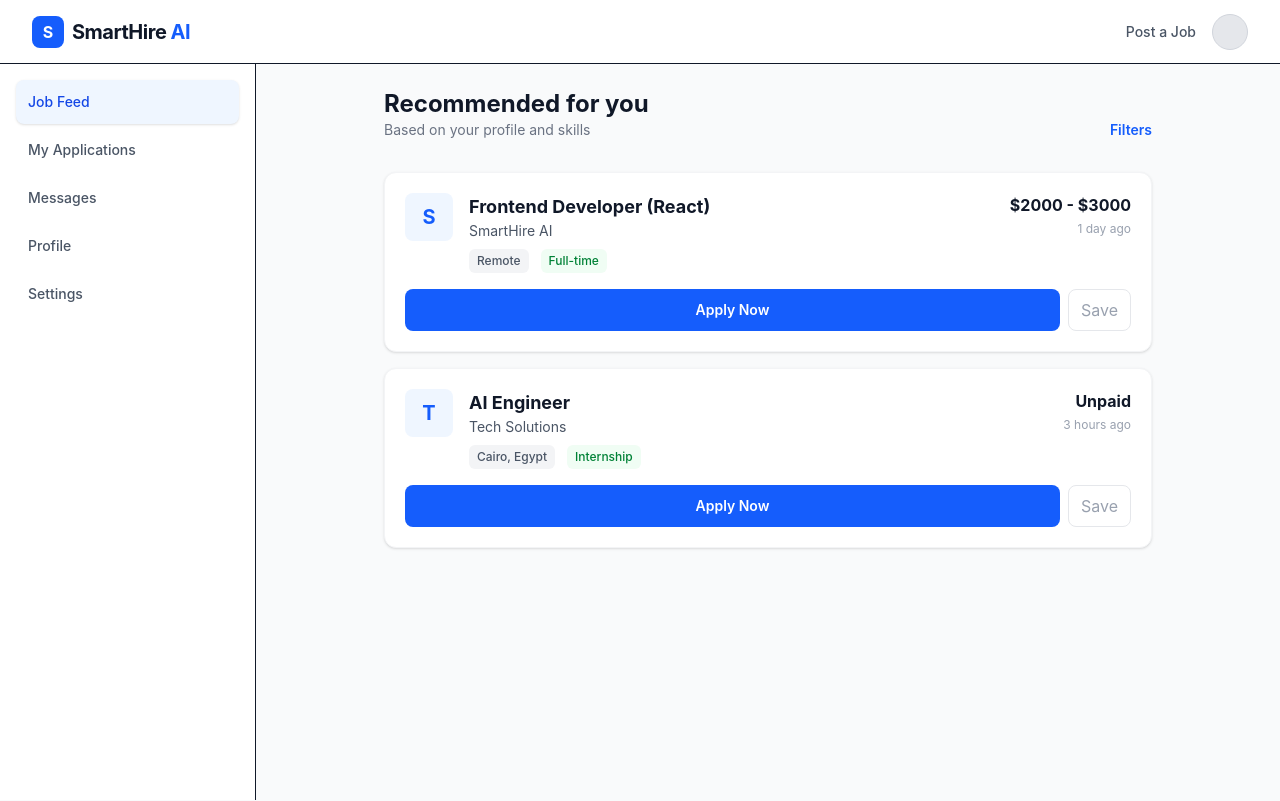
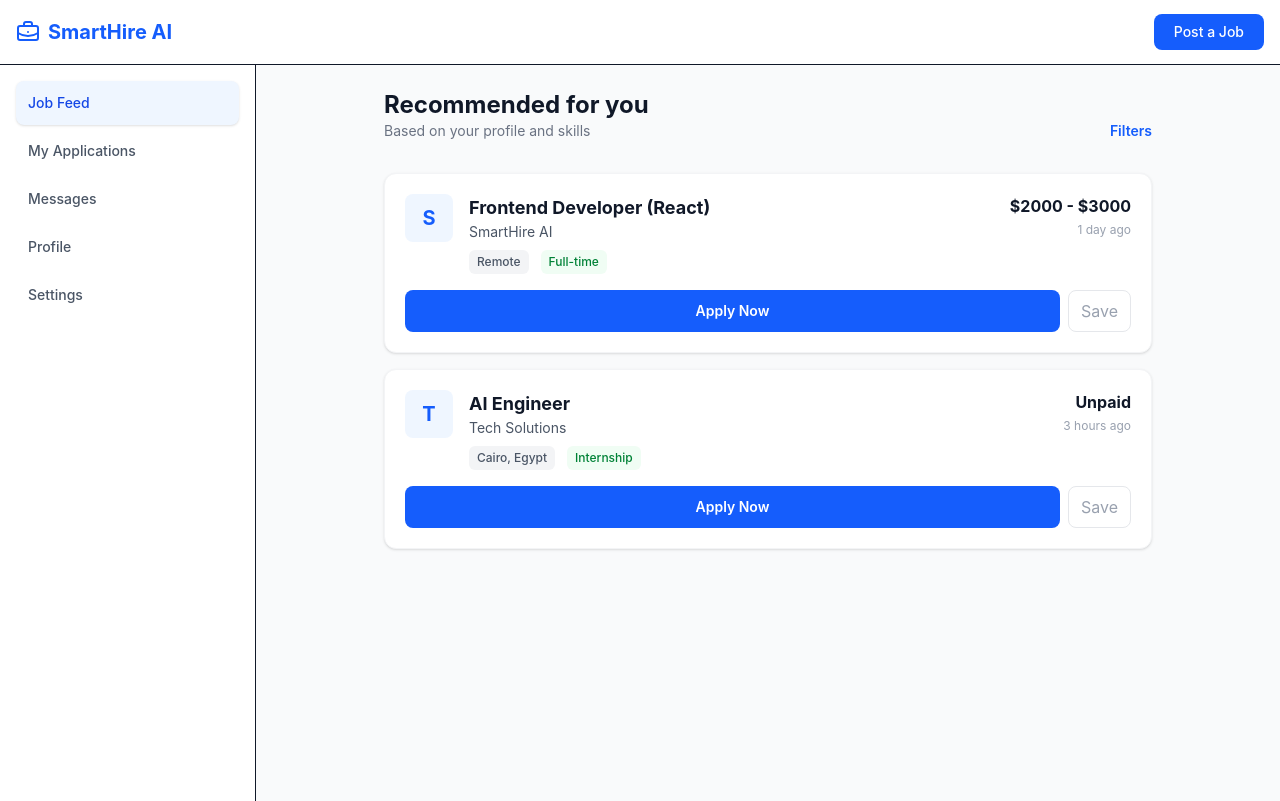
Before and after one commit to kanozelsayed/HR-System, a Next.js app: page / in a window 1280 px wide. Built offline with nearby package versions, Linux system fonts and the light colour scheme.

Commit message:
Navbar.tsx

```diff
--- a/components/layout/Navbar.tsx
+++ b/components/layout/Navbar.tsx
@@ -1,14 +1,51 @@
+"use client";
+import { useState } from "react";
+import { Menu, X, BriefcaseBusiness } from "lucide-react";
+
 export default function Navbar() {
+  const [isOpen, setIsOpen] = useState(false);
+
   return (
-    <nav className="h-16 border-b bg-white flex items-center px-8 sticky top-0 z-50 justify-between">
-      <div className="flex items-center gap-2">
-        <div className="w-8 h-8 bg-blue-600 rounded-lg flex items-center justify-center text-white font-bold">S</div>
-        <h1 className="text-xl font-bold text-gray-900 tracking-tight">SmartHire <span className="text-blue-600">AI</span></h1>
+    <nav className="bg-white border-b sticky top-0 z-50 w-full">
+      <div className="max-w-7xl mx-auto px-4 h-16 flex items-center justify-between">
+        {/* Logo */}
+        <div className="flex items-center gap-2 text-xl font-bold text-blue-600">
+          <BriefcaseBusiness className="w-6 h-6" />
+          <span>SmartHire AI</span>
+        </div>
+
+        {/* Mobile Menu Button */}
+        <button
+          className="md:hidden p-2 text-gray-600 hover:bg-gray-100 rounded-lg transition-colors"
+          onClick={() => setIsOpen(!isOpen)}
+        >
+          {isOpen ? <X className="w-6 h-6" /> : <Menu className="w-6 h-6" />}
+        </button>
+
+        {/* Desktop Buttons */}
+        <div className="hidden md:flex items-center gap-4">
+           <button className="bg-blue-600 hover:bg-blue-700 text-white px-5 py-2 rounded-lg text-sm font-medium transition-all">
+             Post a Job
+           </button>
+        </div>
       </div>
-      <div className="flex items-center gap-4">
-        <button className="text-sm font-medium text-gray-600 hover:text-blue-600">Post a Job</button>
-        <div className="w-9 h-9 bg-gray-200 rounded-full border border-gray-300"></div>
-      </div>
+
+      {/* Mobile Dropdown Menu */}
+      {isOpen && (
+        <div className="md:hidden bg-white border-t border-b shadow-lg animate-in slide-in-from-top duration-300">
+           <div className="px-4 py-4 flex flex-col gap-2">
+             {["Job Feed", "My Applications", "Messages", "Profile", "Settings"].map((item) => (
+               <a key={item} href="#" className="p-3 text-gray-600 hover:bg-blue-50 hover:text-blue-600 rounded-lg text-sm font-medium transition-colors">
+                 {item}
+               </a>
+             ))}
+             <hr className="my-2 border-gray-100" />
+             <button className="bg-blue-600 text-white px-4 py-3 rounded-lg text-sm font-bold shadow-md active:scale-95 transition-all">
+               Post a Job
+             </button>
+           </div>
+        </div>
+      )}
     </nav>
   );
 }
```
